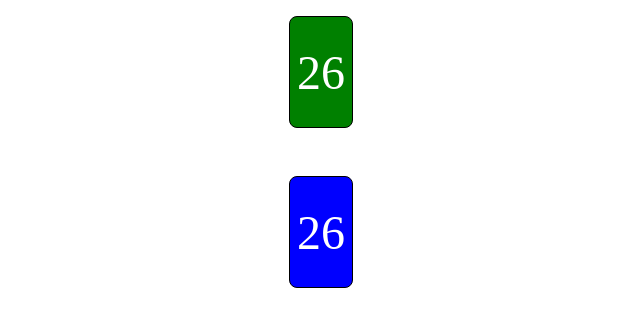
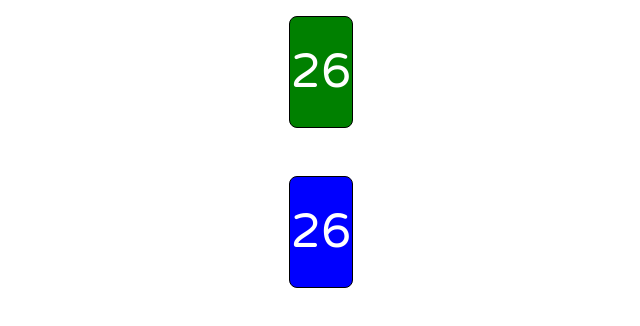
Before and after one commit to Mmarin95/flipcard-game, a plain HTML site: page index.html in a window 1280 px wide. Shown: the full height of the page, 283-923 px from the left. Drawn offline with Linux system fonts and the light colour scheme.

Commit message:
add fontfamily

```diff
--- a/styles.css
+++ b/styles.css
@@ -1,7 +1,10 @@
+@import url('https://fonts.googleapis.com/css2?family=Varela+Round&display=swap');
+
 *,
 ::before,
 *::after {
   box-sizing: border-box;
+  font-family: 'Varela Round', sans-serif;
 }
 
 body {
@@ -42,6 +45,7 @@ body {
   display: flex;
   justify-content: center;
   align-items: center;
+  font-size: 2rem;
 }
 
 .card {
```
